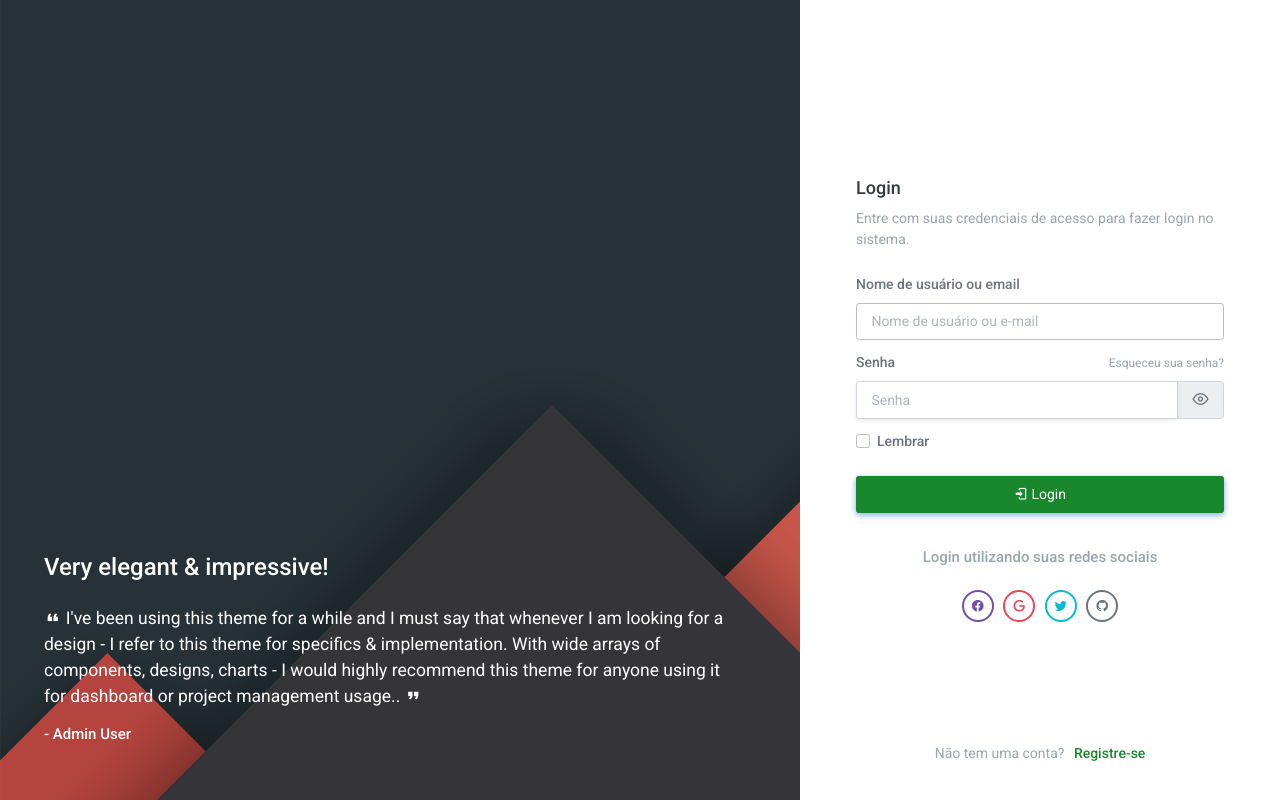
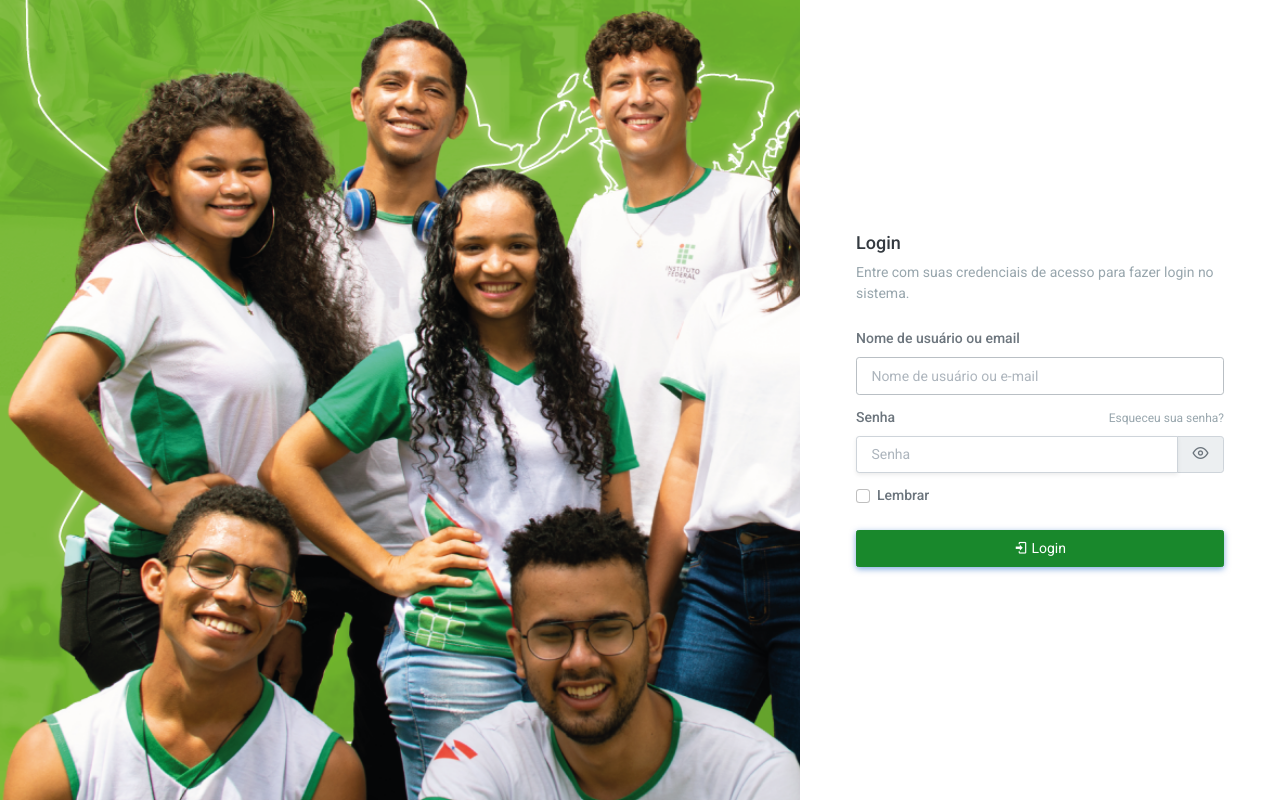
Before and after one commit to djangonauta/dj-polare-pgd, a Django app: page /contas/login/ in a window 1280 px wide. Run offline with Django 4.2, Linux system fonts and the light colour scheme; parts of the project's set-up code (start-up, migrations or seed data) failed here and were passed over; some libraries are stand-ins or nearby versions.

Commit message:
ajustada página de login

```diff
--- a/projeto/templates/account/login.html
+++ b/projeto/templates/account/login.html
@@ -6,17 +6,6 @@
 <div class="auth-fluid">
   <!-- Auth fluid right content -->
   <div class="auth-fluid-right bg-transparent">
-    <div class="auth-user-testimonial">
-      <h3 class="mb-3 text-white">Very elegant & impressive!</h3>
-      <p class="lead fw-normal"><i class="mdi mdi-format-quote-open"></i> I've been using this theme for a while and I
-        must say that whenever I am looking for a design - I refer to this theme for specifics & implementation. With
-        wide arrays of components, designs, charts - I would highly recommend this theme for anyone using it for
-        dashboard or project management usage.. <i class="mdi mdi-format-quote-close"></i>
-      </p>
-      <h5 class="text-white">
-        - Admin User
-      </h5>
-    </div> <!-- end auth-user-testimonial-->
   </div>
   <!-- end Auth fluid right content -->
 
@@ -67,6 +56,7 @@
               <i class="mdi mdi-login"></i> Login
             </button>
           </div>
+          {% comment "" %}
           <!-- social-->
           <div class="text-center mt-4">
             <h5 class="mt-0 text-muted">Login utilizando suas redes sociais</h5>
@@ -97,7 +87,7 @@
           <p class="text-muted">Não tem uma conta?
             <a href="{% url 'account_signup' %}" class="text-primary fw-medium ms-1">Registre-se</a>
           </p>
-        </footer>
+        </footer>{% endcomment %}
 
       </div> <!-- end .card-body -->
     </div> <!-- end .align-items-center.d-flex.h-100-->
```
Also changed, not shown: projeto/assets/app/images/bg-material.png.
